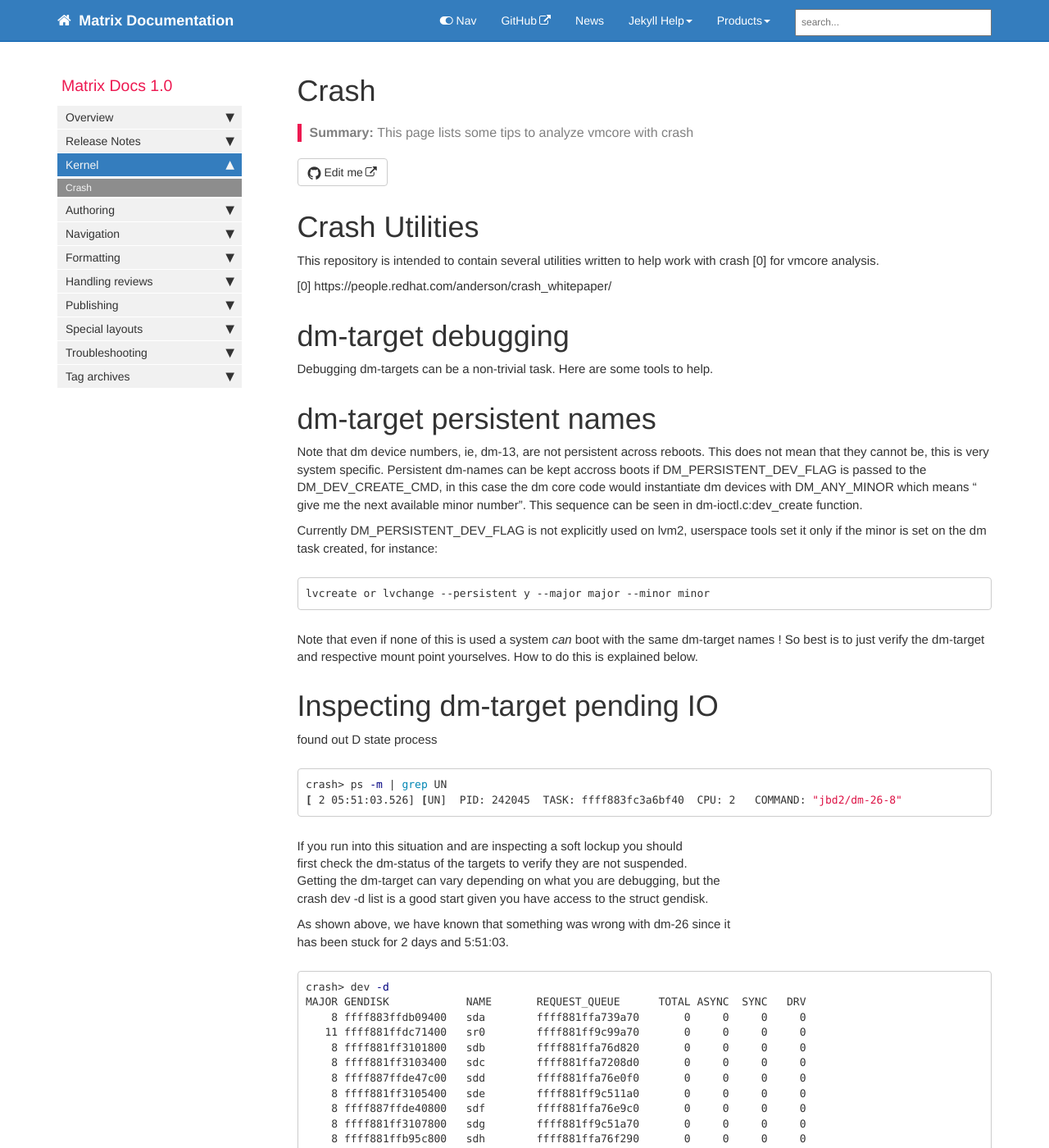
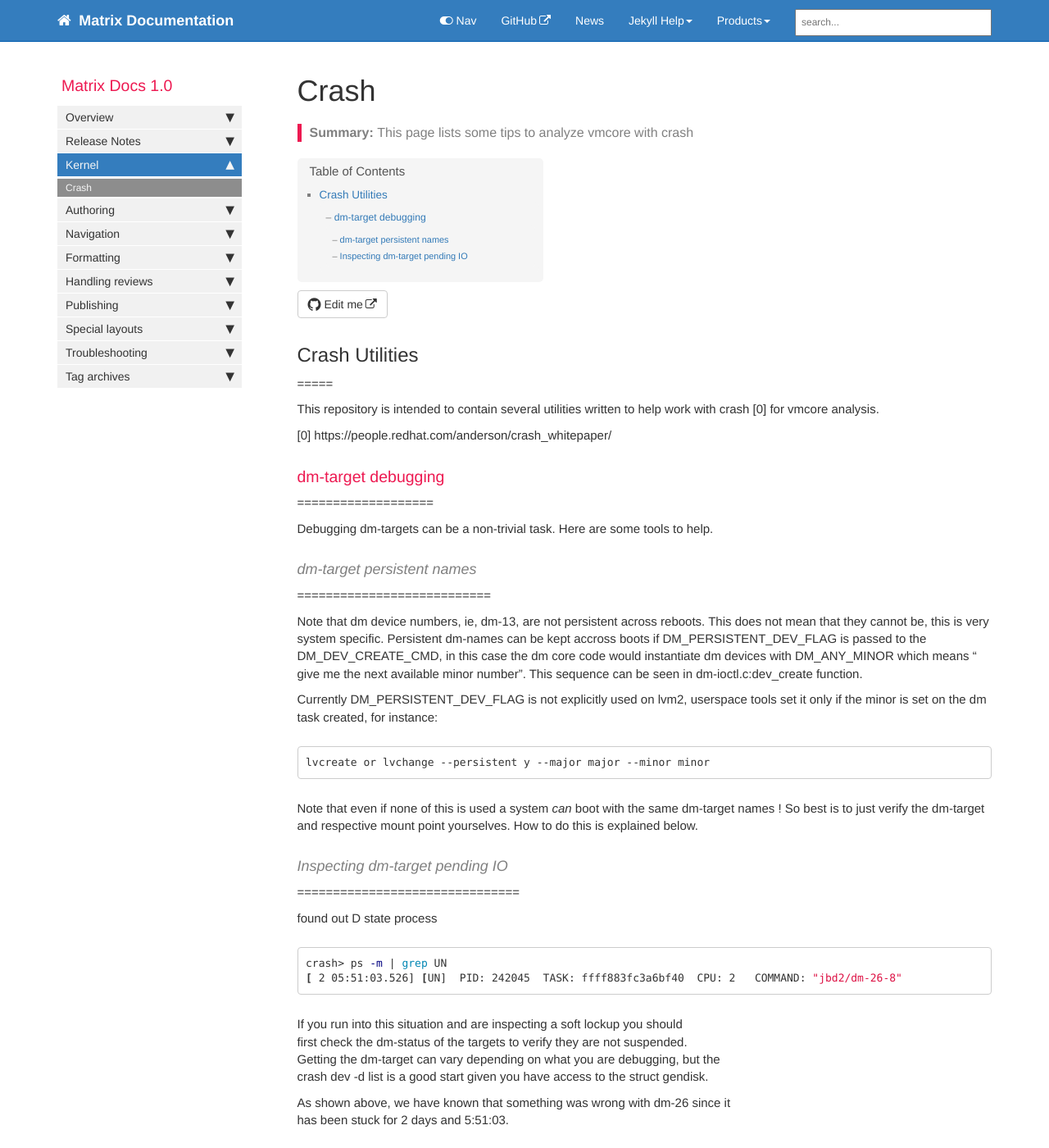
Before and after one commit to matrixzj/documentations, a Jekyll site: the page built from pages/kernel/kernel_crash.md, in a window 1280 px wide and 1400 px high. Shown: the whole window at 82% size. Built offline with Jekyll 4.4.1, drawn with Linux system fonts in a browser that asks for light colours; comment, search, counter and statistics services are not loaded.

Commit message:
There are 1 files have been modified at 2019-06-13 05:08:04 . 	-rw-r--r-- 1 jzou ops 9749 Jun 13 05:08 pages/kernel/kernel_crash.md No files have been added. No files have been deleted. No file type has been changed.

```diff
--- a/pages/kernel/kernel_crash.md
+++ b/pages/kernel/kernel_crash.md
@@ -9,7 +9,7 @@ permalink: kernel_crash.html
 folder: kernel
 ---
 
-Crash Utilities
+## Crash Utilities
 =====
 
 This repository is intended to contain several utilities written to help work
@@ -17,12 +17,12 @@ with crash [0] for vmcore analysis.
 
 [0] https://people.redhat.com/anderson/crash_whitepaper/
 
-dm-target debugging
+### dm-target debugging
 ===================
 
 Debugging dm-targets can be a non-trivial task. Here are some tools to help.
 
-dm-target persistent names
+#### dm-target persistent names
 ===========================
 
 Note that dm device numbers, ie, dm-13, are not persistent across reboots.
@@ -42,7 +42,7 @@ Note that even if none of this is used a system *can* boot with the same
 dm-target names ! So best is to just verify the dm-target and respective mount
 point yourselves. How to do this is explained below.
 
-Inspecting dm-target pending IO
+#### Inspecting dm-target pending IO
 ===============================
 
 found out D state process
```
